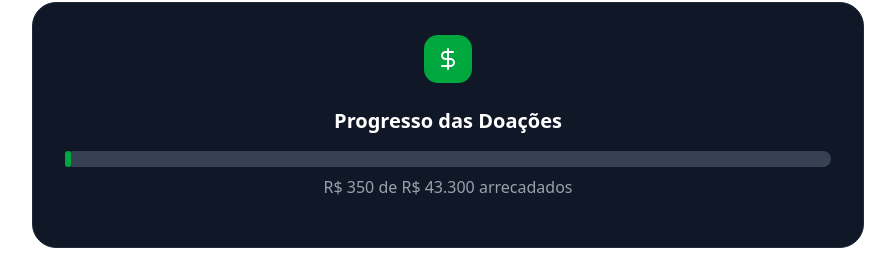
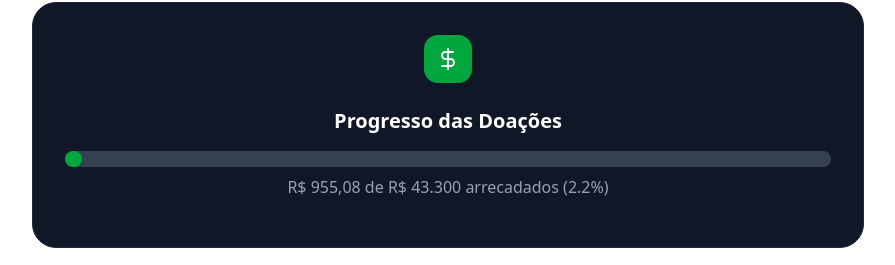
Before and after one commit to YagoDevs/yago_intercambio, a Next.js app in the folder yago-intercambio/: page / in a window 1280 px wide. Shown: the part 7734-7999 px from the top of the page, without its empty margins (192-1087 px from the left). Built offline with nearby package versions, Linux system fonts and the light colour scheme.

Commit message:
fix: valor

```diff
--- a/yago-intercambio/src/components/DonationSection.tsx
+++ b/yago-intercambio/src/components/DonationSection.tsx
@@ -8,7 +8,7 @@ const DonationSection = () => {
   const pixKey = "yagophellipe2012@live.com";
 
   // Dados de exemplo - você pode ajustar conforme necessário
-  const currentDonations = 350; // Doações recebidas em BRL
+  const currentDonations = 955.08; // Doações recebidas em BRL
 
   const expenses = [
     { item: "Passagem Aérea", amount: 6500 },
@@ -71,8 +71,9 @@ const DonationSection = () => {
               ></div>
             </div>
             <p className="text-gray-400">
-              R$ {currentDonations.toLocaleString('pt-BR')} de R$ {totalCost.toLocaleString('pt-BR')} arrecadados
+              R$ {currentDonations.toLocaleString('pt-BR')} de R$ {totalCost.toLocaleString('pt-BR')} arrecadados ({progress.toFixed(1)}%)
             </p>
+
           </div>
         </div>
 
```
